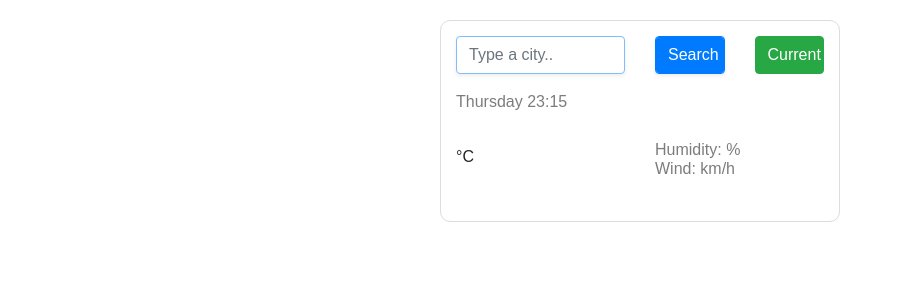
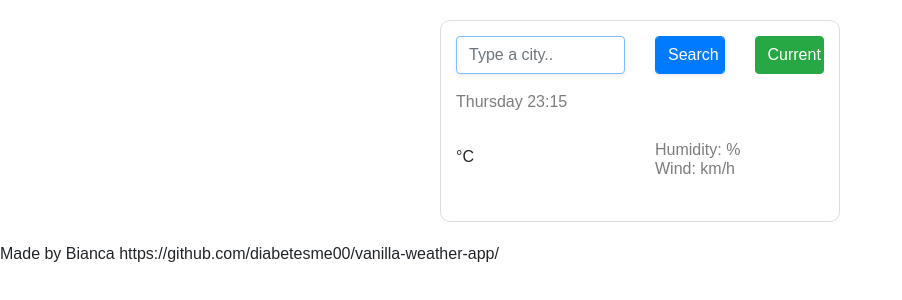
Before and after one commit to diabetesme00/vanilla-weather-app, a website built with Parcel: page index.html in a window 1280 px wide. Shown: the whole page, without its empty margins (0-902 px from the left). Built offline with nearby package versions, Linux system fonts and the light colour scheme.

Commit message:
added name and github url

```diff
--- a/index.html
+++ b/index.html
@@ -71,5 +71,10 @@
       </div>
     </div>
     <script src="src/index.js"></script>
+
+
+    Made by Bianca
+    https://github.com/diabetesme00/vanilla-weather-app/
+
   </body>
 </html>
```
